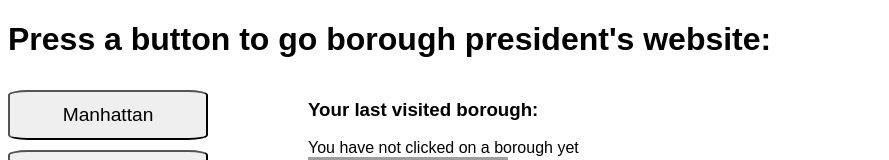
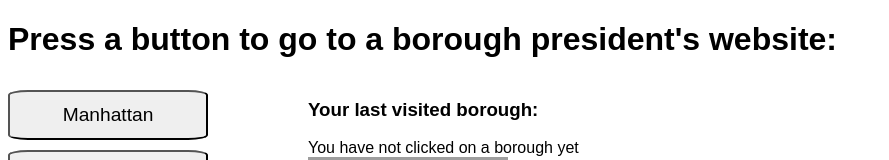
Before and after one commit to mfraj99/Advanced-GIS-Assignments-Spring-2024, a plain HTML site: page Assignment1/a1.html in a window 1280 px wide. Shown: the top 160 px of the page, without its empty margins (0-889 px from the left). Drawn offline with nearby package versions, Linux system fonts and the light colour scheme; grey boxes are pictures that could not be loaded.

Commit message:
Update typo a1.html

```diff
--- a/Assignment1/a1.html
+++ b/Assignment1/a1.html
@@ -10,7 +10,7 @@
 
 </head>
 
-<h1>Press a button to go borough president's website:</h1>
+<h1>Press a button to go to a borough president's website:</h1>
 
 <body>
 
```
